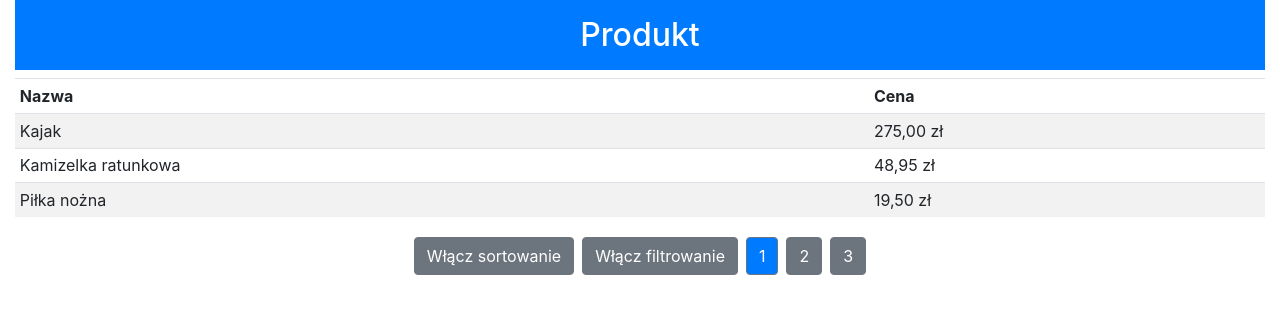
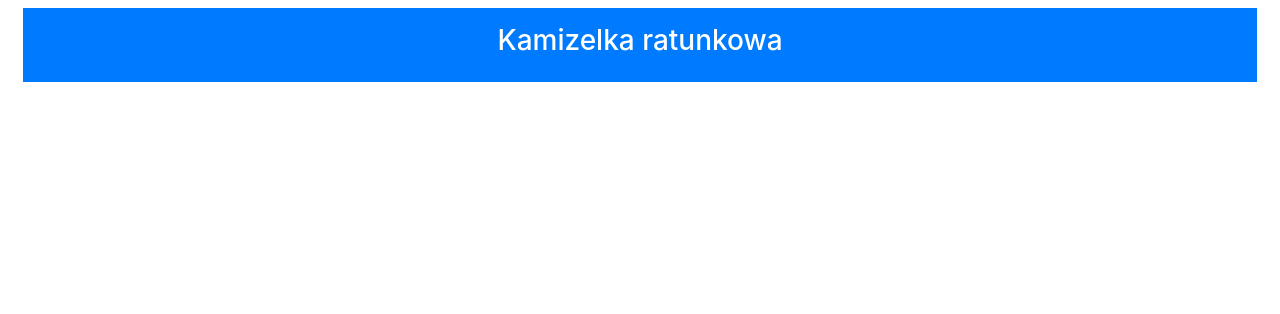
Before and after one commit to marekz/vuejs_simple_example, a Vue app in the folder templatesanddata/: page / in a window 1280 px wide. Shown: the top 314 px of the page. Built offline with nearby package versions, Linux system fonts and the light colour scheme.

Commit message:
Event handler - start

```diff
--- a/templatesanddata/src/App.vue
+++ b/templatesanddata/src/App.vue
@@ -1,30 +1,7 @@
 <template>
   <div class="container-fluid">
-    <h2 class="bg-primary text-white text-center p-3">Produkt</h2>
-    <table class="table table-sm table-border table-striped text-left">
-      <tr><th>Nazwa</th><th>Cena</th></tr>
-      <tbody>
-        <tr v-for="p in pageItems" v-bind:key="p.name">
-          <td>{{ p.name }}</td>
-          <td>{{ p.price | currency }}</td>
-        </tr>
-      </tbody>
-    </table>
-    <div class="text-center">
-      <button class="btn btn-secondary m-1" v-on:click="toggleSort"
-              v-bind:class="{'bg-primary': sort}">
-        Włącz sortowanie
-      </button>
-      <button class="btn btn-secondary m-1" v-on:click="toggleFilter"
-              v-bind:class="{'bg-primary': filter}">
-        Włącz filtrowanie
-      </button>
-      <!-- eslint-disable-next-line vue/require-v-for-key -->
-      <button v-for="i in pageCount" v-on:click="selectPage(i)"
-              class="btn btn-secondary m-1"
-              v-bind:class="{'bg-primary': currentPage == i}">
-        {{ i }}
-      </button>
+    <div class="bg-primary text-white text-center p-3 m-2">
+      <h3>{{ name }}</h3>
     </div>
   </div>
 </template>
@@ -34,53 +11,7 @@
   name: 'MyComponent',
   data: function () {
     return {
-      pageSize: 3,
-      currentPage: 1,
-      filter: false,
-      sort: false,
-      products: [
-        { name: "Kajak", price: 275 },
-        { name: "Kamizelka ratunkowa", price: 48.95 },
-        { name: "Piłka nożna", price: 19.50 },
-        { name: "Chorągiewki narożne", price: 39.95 },
-        { name: "Stadion", price: 79500 },
-        { name: "Myśląca czapeczka", price: 16 },
-        { name: "Chwiejne krzesło", price: 29.95 },
-        { name: "Szachownica", price: 75 },
-        { name: "Złoty król", price: 1200}
-      ]
-    }
-  },
-  computed: {
-    pageCount() {
-      return Math.ceil(this.dataItems.length / this.pageSize);
-    },
-    pageItems() {
-      let start = (this.currentPage - 1) * this.pageSize;
-      return this.dataItems.slice(start, start + this.pageSize);
-    },
-    dataItems() {
-      let data = this.filter ? this.products.filter(p => p.price > 100 ) : this.products;
-      return this.sort ? data.concat().sort((p1, p2) => p2.price - p1.price) : data;
-    }
-  },
-  filters: {
-    currency(value) {
-      return new Intl.NumberFormat("pl-PL",
-              { style: "currency", currency: "PLN", }).format(value);
-    }
-  },
-  methods: {
-    selectPage(page) {
-      this.currentPage = page;
-    },
-    toggleFilter() {
-      this.filter = !this.filter;
-      this.currentPage = 1;
-    },
-    toggleSort() {
-      this.sort = !this.sort;
-      this.currentPage = 1;
+        name: "Kamizelka ratunkowa"
     }
   }
 }
```
